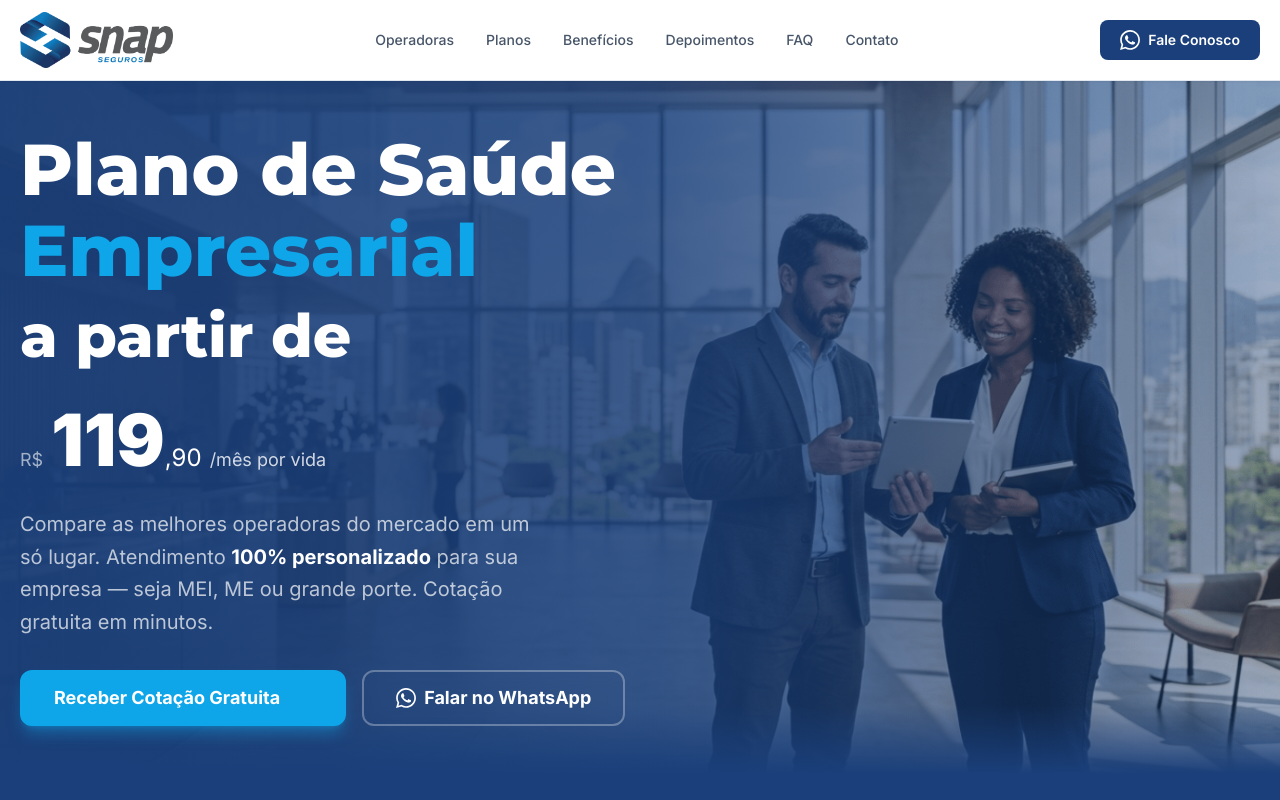
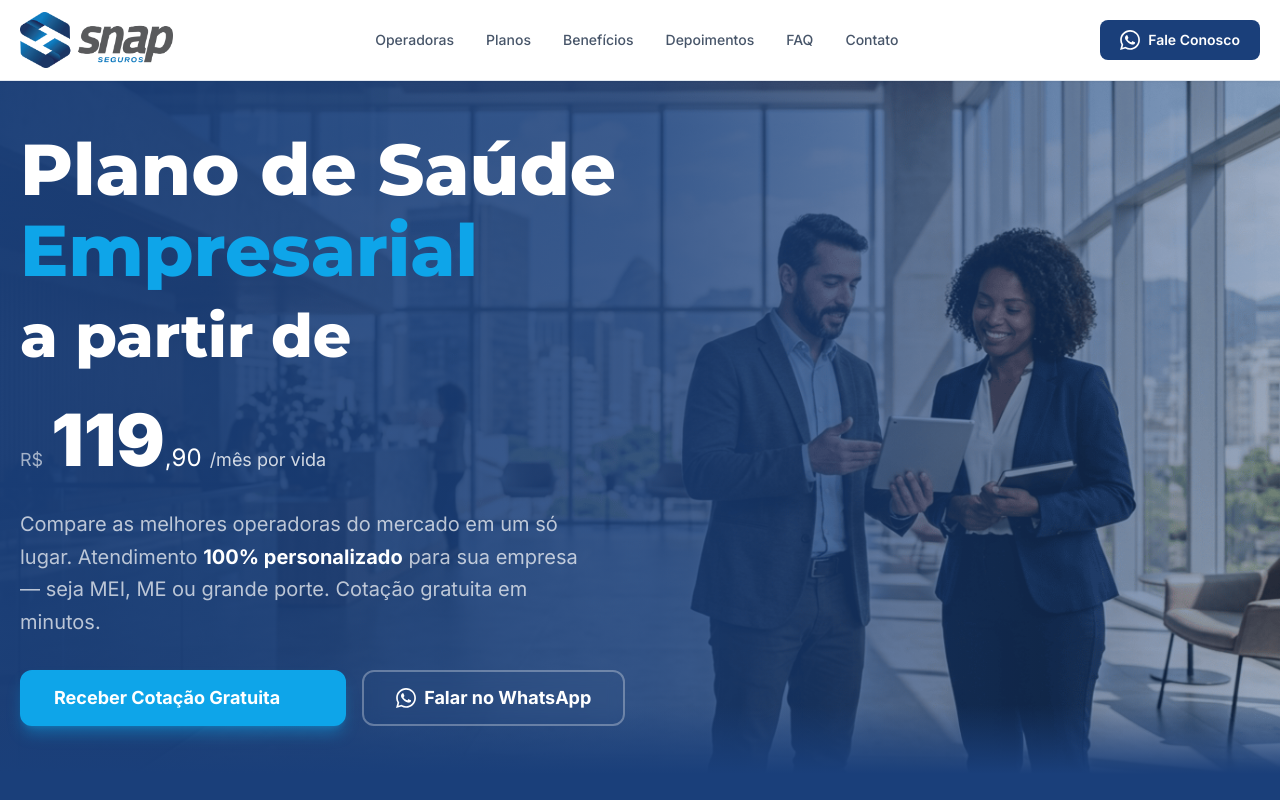
Before and after one commit to levyprado/snap-seguros, a Next.js app: page / in a window 1280 px wide. Shown: the top 800 px of the page. Built offline with nearby package versions, Linux system fonts and the light colour scheme; some icons are missing.

Commit message:
style: increase max width of hero description

```diff
--- a/src/components/sections/hero.tsx
+++ b/src/components/sections/hero.tsx
@@ -42,7 +42,7 @@ export default function Hero() {
             </span>
           </div>
 
-          <p className='max-w-lg text-lg leading-relaxed text-primary-foreground/70 lg:text-xl'>
+          <p className='max-w-xl text-lg leading-relaxed text-primary-foreground/70 lg:text-xl'>
             Compare as melhores operadoras do mercado em um só lugar.
             Atendimento{' '}
             <strong className='text-primary-foreground'>
```
